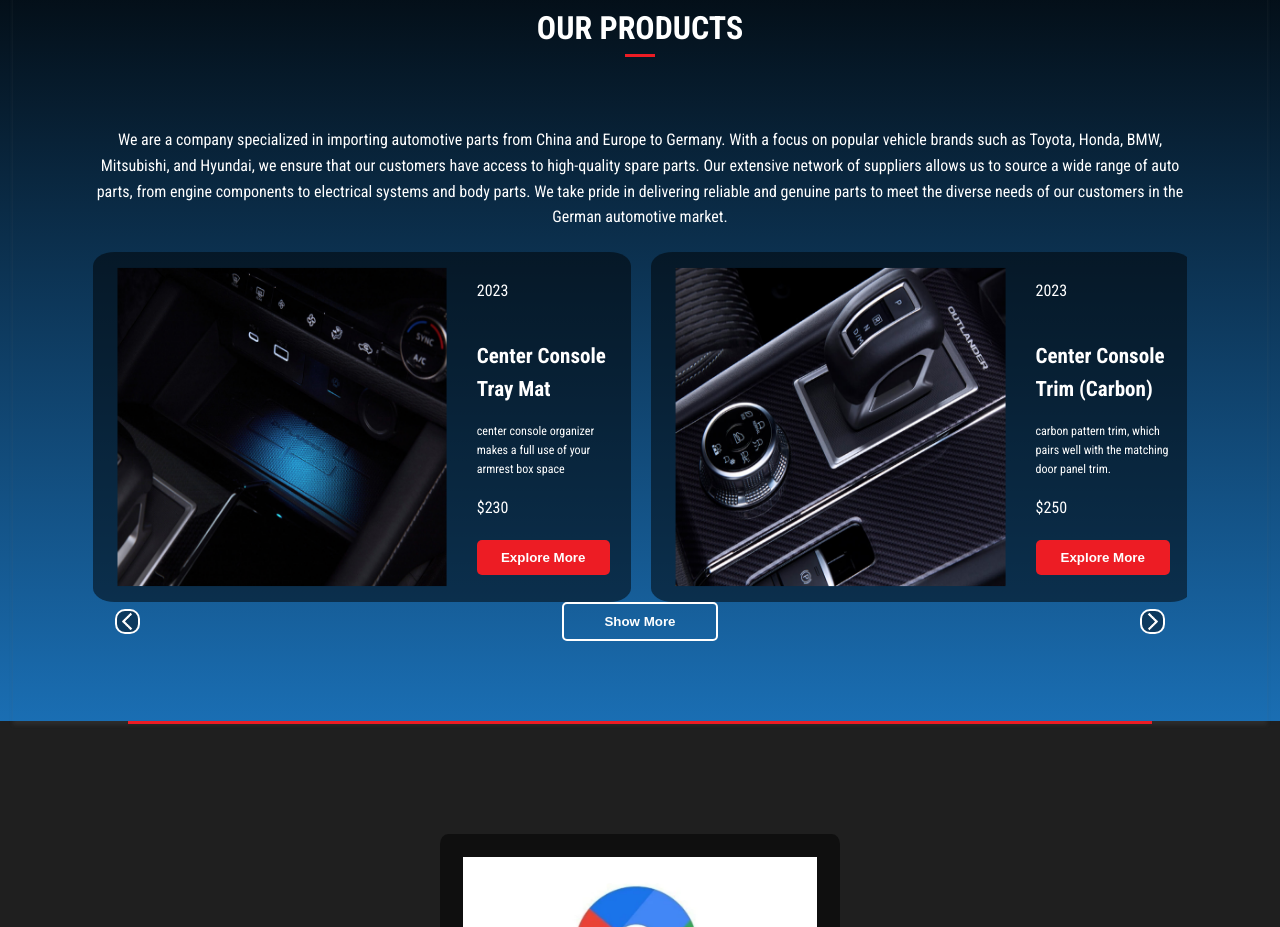
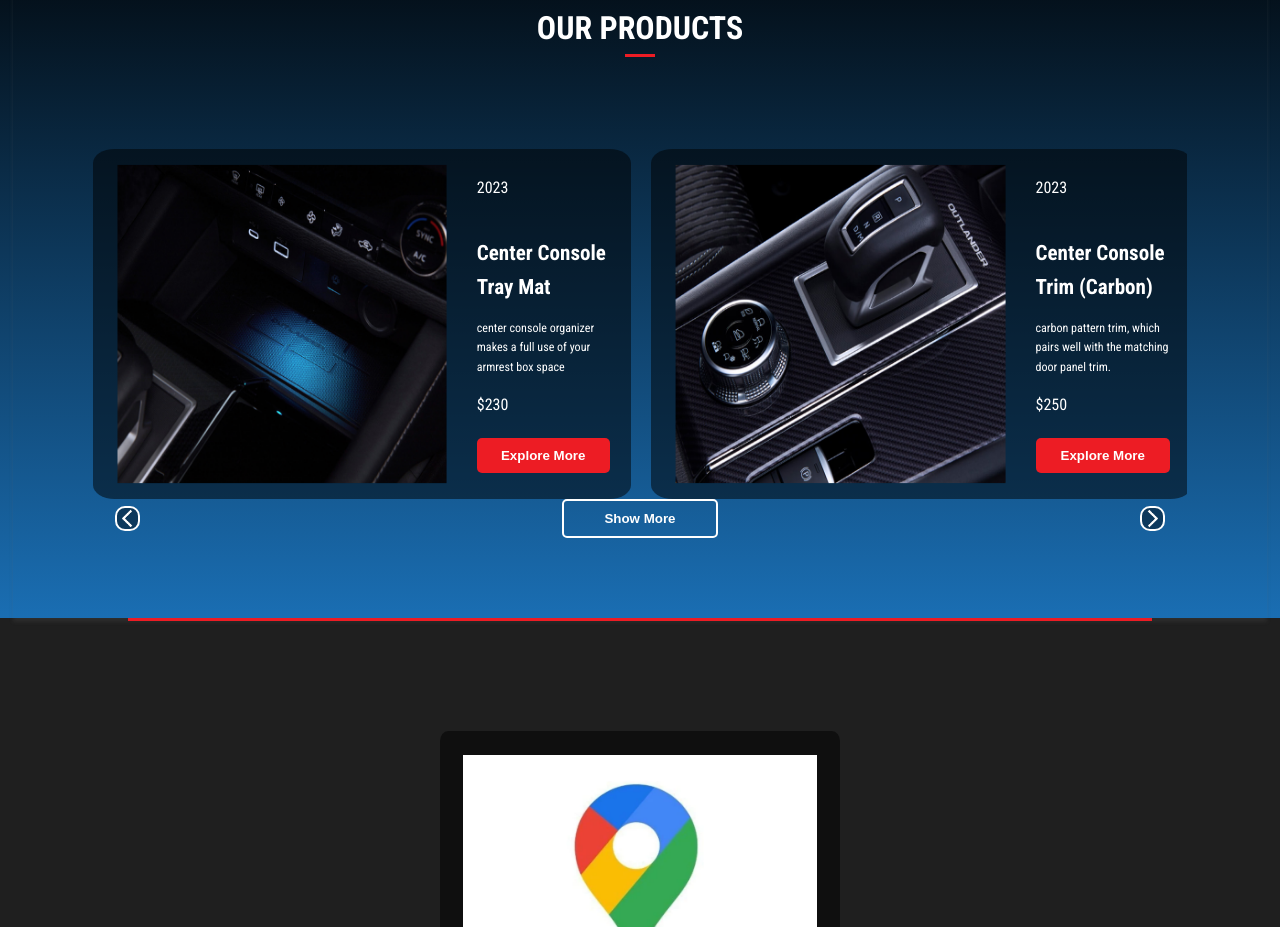
Before and after one commit to LuciferDIot/Macor-Wolf, a plain HTML site: page index.html in a window 1280 px wide. Shown: the part 2076-3003 px from the top of the page. Drawn offline with Linux system fonts and the light colour scheme.

Commit message:
Update index.html

```diff
--- a/index.html
+++ b/index.html
@@ -105,11 +105,6 @@
             <h2 class="section-topic">OUR PRODUCTS</h2>
             <div class="line"></div>
             <div class="container">
-                <p>We are a company specialized in importing automotive parts from China and Europe to Germany.
-                    With a focus on popular vehicle brands such as Toyota, Honda, BMW, Mitsubishi, and Hyundai, we ensure that our customers have access to high-quality spare parts.
-                    Our extensive network of suppliers allows us to source a wide range of auto parts, from engine components to electrical systems and body parts.
-                    We take pride in delivering reliable and genuine parts to meet the diverse needs of our customers in the German automotive market.
-                </p>
                 <ul class="items" id="products-scroll">
                     <li>
                         <img class="img-container" src="./Assets/SpareParts/mitsubishi/Center-Console-Tray-Mat.png" alt="Center Console Tray Mat.png">
```
